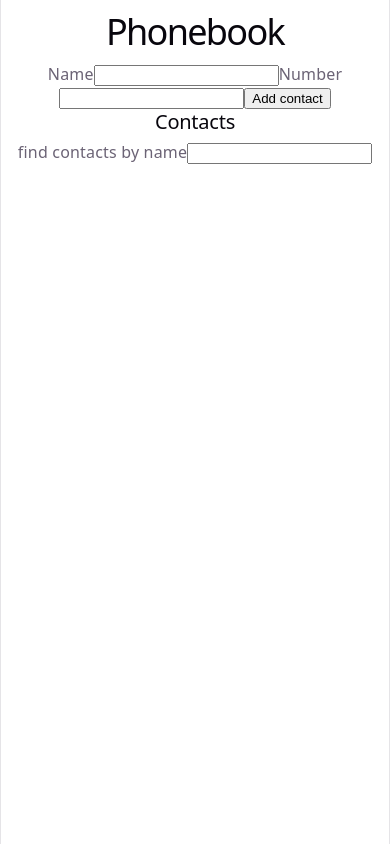
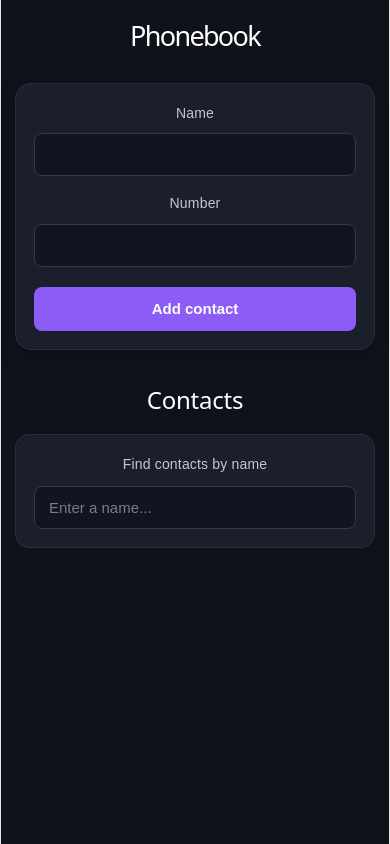
Before and after one commit to NazarBekerskij/f5-hw10, a React (Vite) app: page / in a window 390 px wide. Built offline with nearby package versions, Linux system fonts and the light colour scheme.

Commit message:
add save localstorage and css filter

```diff
--- a/src/App.css
+++ b/src/App.css
@@ -1,186 +1,199 @@
-.counter {
-  font-size: 16px;
-  padding: 5px 10px;
-  border-radius: 5px;
-  color: var(--accent);
-  background: var(--accent-bg);
-  border: 2px solid transparent;
-  transition: border-color 0.3s;
-  margin-bottom: 24px;
 
-  &:hover {
-    border-color: var(--accent-border);
+* {
+  box-sizing: border-box;
+}
+
+body {
+  margin: 0;
+  min-width: 320px;
+  min-height: 100vh;
+  background: #10121b;
+  color: #f3f4f6;
+  font-family: Arial, sans-serif;
+}
+
+#root {
+  width: 100%;
+  max-width: 760px;
+  margin: 0 auto;
+  padding: 40px 20px;
+}
+
+/* Заголовок */
+
+header {
+  margin-bottom: 28px;
+}
+
+h1 {
+  margin: 0 0 8px;
+  font-size: 32px;
+  color: #ffffff;
+}
+
+header p {
+  margin: 0;
+  color: #a3a7b7;
+  line-height: 1.5;
+}
+
+h2 {
+  margin-bottom: 20px;
+  font-size: 24px;
+  color: #ffffff;
+}
+
+/* Форма */
+
+form {
+  display: flex;
+  flex-direction: column;
+  gap: 16px;
+  width: 100%;
+  max-width: 500px;
+  margin: 28px auto 36px;
+  padding: 24px;
+  background: #1b1e2b;
+  border: 1px solid #292d3d;
+  border-radius: 16px;
+  box-shadow: 0 8px 24px rgb(0, 0, 0, 0.15);
+}
+
+label {
+  display: flex;
+  flex-direction: column;
+  gap: 8px;
+  width: 100%;
+  color: #c4c7d4;
+  font-size: 14px;
+  font-weight: 500;
+}
+
+/* Поля введення */
+
+form input {
+  width: 100%;
+  padding: 12px 14px;
+  background: #121521;
+  color: #f3f4f6;
+  border: 1px solid #35394b;
+  border-radius: 8px;
+  outline: none;
+  font-size: 15px;
+  transition: border-color 0.2s, box-shadow 0.2s;
+}
+
+form input::placeholder {
+  color: #777d91;
+}
+
+form input:focus {
+  border-color: #8b5cf6;
+  box-shadow: 0 0 0 3px rgb(139, 92, 246, 0.15);
+}
+
+/* Кнопки */
+
+button {
+  display: flex;
+  justify-content: center;
+  align-items: center;
+  min-height: 44px;
+  padding: 12px 18px;
+  border: none;
+  border-radius: 8px;
+  font-size: 15px;
+  font-weight: 600;
+  cursor: pointer;
+  transition: background 0.2s, transform 0.2s;
+}
+
+form button {
+  width: 100%;
+  margin-top: 4px;
+  background: #8b5cf6;
+  color: #ffffff;
+}
+
+form button:hover {
+  background: #7c3aed;
+}
+
+button:active {
+  transform: scale(0.98);
+}
+
+/* Список контактів */
+
+ul {
+  display: grid;
+  grid-template-columns: repeat(auto-fit, minmax(250px, 1fr));
+  gap: 16px;
+  margin: 0;
+  padding: 0;
+  list-style: none;
+}
+
+/* Картка контакту */
+
+li {
+  min-width: 0;
+  padding: 20px;
+  overflow-wrap: anywhere;
+  background: #1b1e2b;
+  border: 1px solid #292d3d;
+  border-radius: 14px;
+  transition: border-color 0.2s, transform 0.2s;
+}
+
+li:hover {
+  border-color: #66509b;
+  transform: translateY(-2px);
+}
+
+li p {
+  margin: 0 0 12px;
+  color: #c4c7d4;
+  font-size: 14px;
+  line-height: 1.5;
+}
+
+li p:first-child {
+  margin-bottom: 16px;
+  color: #ffffff;
+  font-size: 18px;
+  font-weight: 600;
+}
+
+/* Кнопка видалення */
+
+li button {
+  width: 100%;
+  margin-top: 6px;
+  background: #39212b;
+  color: #fca5a5;
+}
+
+li button:hover {
+  background: #572632;
+}
+
+/* Адаптація під телефон */
+
+@media (max-width: 480px) {
+  #root {
+    padding: 24px 14px;
   }
-  &:focus-visible {
-    outline: 2px solid var(--accent);
-    outline-offset: 2px;
+
+  h1 {
+    font-size: 27px;
+  }
+
+  form {
+    padding: 18px;
+  }
+
+  ul {
+    grid-template-columns: 1fr;
   }
 }
-
-
-
-.hero {
-  position: relative;
-
-  .base,
-  .framework,
-  .vite {
-    inset-inline: 0;
-    margin: 0 auto;
-  }
-
-  .base {
-    width: 170px;
-    position: relative;
-    z-index: 0;
-  }
-
-  .framework,
-  .vite {
-    position: absolute;
-  }
-
-  .framework {
-    z-index: 1;
-    top: 34px;
-    height: 28px;
-    transform: perspective(2000px) rotateZ(300deg) rotateX(44deg) rotateY(39deg)
-      scale(1.4);
-  }
-
-  .vite {
-    z-index: 0;
-    top: 107px;
-    height: 26px;
-    width: auto;
-    transform: perspective(2000px) rotateZ(300deg) rotateX(40deg) rotateY(39deg)
-      scale(0.8);
-  }
-}
-
-#center {
-  display: flex;
-  flex-direction: column;
-  gap: 25px;
-  place-content: center;
-  place-items: center;
-  flex-grow: 1;
-
-  @media (max-width: 1024px) {
-    padding: 32px 20px 24px;
-    gap: 18px;
-  }
-}
-
-#next-steps {
-  display: flex;
-  border-top: 1px solid var(--border);
-  text-align: left;
-
-  & > div {
-    flex: 1 1 0;
-    padding: 32px;
-    @media (max-width: 1024px) {
-      padding: 24px 20px;
-    }
-  }
-
-  .icon {
-    margin-bottom: 16px;
-    width: 22px;
-    height: 22px;
-  }
-
-  @media (max-width: 1024px) {
-    flex-direction: column;
-    text-align: center;
-  }
-}
-
-#docs {
-  border-right: 1px solid var(--border);
-
-  @media (max-width: 1024px) {
-    border-right: none;
-    border-bottom: 1px solid var(--border);
-  }
-}
-
-#next-steps ul {
-  list-style: none;
-  padding: 0;
-  display: flex;
-  gap: 8px;
-  margin: 32px 0 0;
-
-  .logo {
-    height: 18px;
-  }
-
-  a {
-    color: var(--text-h);
-    font-size: 16px;
-    border-radius: 6px;
-    background: var(--social-bg);
-    display: flex;
-    padding: 6px 12px;
-    align-items: center;
-    gap: 8px;
-    text-decoration: none;
-    transition: box-shadow 0.3s;
-
-    &:hover {
-      box-shadow: var(--shadow);
-    }
-    .button-icon {
-      height: 18px;
-      width: 18px;
-    }
-  }
-
-  @media (max-width: 1024px) {
-    margin-top: 20px;
-    flex-wrap: wrap;
-    justify-content: center;
-
-    li {
-      flex: 1 1 calc(50% - 8px);
-    }
-
-    a {
-      width: 100%;
-      justify-content: center;
-      box-sizing: border-box;
-    }
-  }
-}
-
-#spacer {
-  height: 88px;
-  border-top: 1px solid var(--border);
-  @media (max-width: 1024px) {
-    height: 48px;
-  }
-}
-
-.ticks {
-  position: relative;
-  width: 100%;
-
-  &::before,
-  &::after {
-    content: '';
-    position: absolute;
-    top: -4.5px;
-    border: 5px solid transparent;
-  }
-
-  &::before {
-    left: 0;
-    border-left-color: var(--border);
-  }
-  &::after {
-    right: 0;
-    border-right-color: var(--border);
-  }
-}
--- a/src/App.jsx
+++ b/src/App.jsx
@@ -18,6 +18,24 @@ class App extends Component {
   filter: "",
 }
 
+componentDidMount(){
+  const savedContacts = window.localStorage.getItem("contacts")
+
+  if(savedContacts){
+    this.setState({
+      contacts: JSON.parse(savedContacts)
+    })
+  }
+}
+
+componentDidUpdate(_, prev){
+  if(prev.contacts !== this.state.contacts){
+    window.localStorage.setItem("contacts", JSON.stringify(this.state.contacts))
+  }
+}
+
+
+
 handleChange = (e) => {
   const {name, value} = e.target
 
@@ -25,7 +43,6 @@ handleChange = (e) => {
     [name]: value,
   })
 }
-
 
 handleSubmit = (e) => {
 e.preventDefault()
@@ -49,7 +66,6 @@ this.setState((prevState) => ({
 }))
 }
 
-
 handleFilterChange = (e) => {
   this.setState({
     filter: e.target.value,
@@ -63,15 +79,11 @@ getFilteredContacts = () => {
   return contacts.filter((contact) => contact.name.toLocaleLowerCase().includes(normalizedFilter))
 }
 
-
 deleteContact = (contactId) => {
   this.setState((prevState) => ({
     contacts: prevState.contacts.filter((contact) => contact.id !== contactId)
   }))
 }
-
-
-
 
   render() {
 
--- /dev/null
+++ b/src/components/Filter/Filter.css
@@ -0,0 +1,47 @@
+
+.filter {
+  display: flex;
+  flex-direction: column;
+  gap: 10px;
+  width: 100%;
+  max-width: 500px;
+  margin: 0 auto 24px;
+  padding: 20px 24px;
+
+  background: #1b1e2b;
+  border: 1px solid #292d3d;
+  border-radius: 14px;
+
+  color: #c4c7d4;
+  font-size: 14px;
+  font-weight: 500;
+}
+
+.filter-input {
+  width: 100%;
+  padding: 12px 14px;
+
+  background: #121521;
+  color: #f3f4f6;
+  border: 1px solid #35394b;
+  border-radius: 8px;
+  outline: none;
+
+  font-size: 15px;
+  transition: border-color 0.2s, box-shadow 0.2s;
+}
+
+.filter-input::placeholder {
+  color: #777d91;
+}
+
+.filter-input:focus {
+  border-color: #8b5cf6;
+  box-shadow: 0 0 0 3px rgb(139, 92, 246, 0.15);
+}
+
+@media (max-width: 480px) {
+  .filter {
+    padding: 18px;
+  }
+}
--- a/src/components/Filter/Filter.jsx
+++ b/src/components/Filter/Filter.jsx
@@ -1,20 +1,22 @@
+
 import { Component } from "react";
+import "./Filter.css";
 
 class Filter extends Component {
   render() {
-   const {value, onChange} = this.props
+    const { value, onChange } = this.props;
+
     return (
-    <>
-    <label>
-      find contacts by name
-
+      <label className="filter">
+        Find contacts by name
         <input
+          className="filter-input"
           type="text"
           value={value}
           onChange={onChange}
+          placeholder="Enter a name..."
         />
       </label>
-    </>
     );
   }
 }
```
Lines whose indentation alone changed are shown as unchanged.
